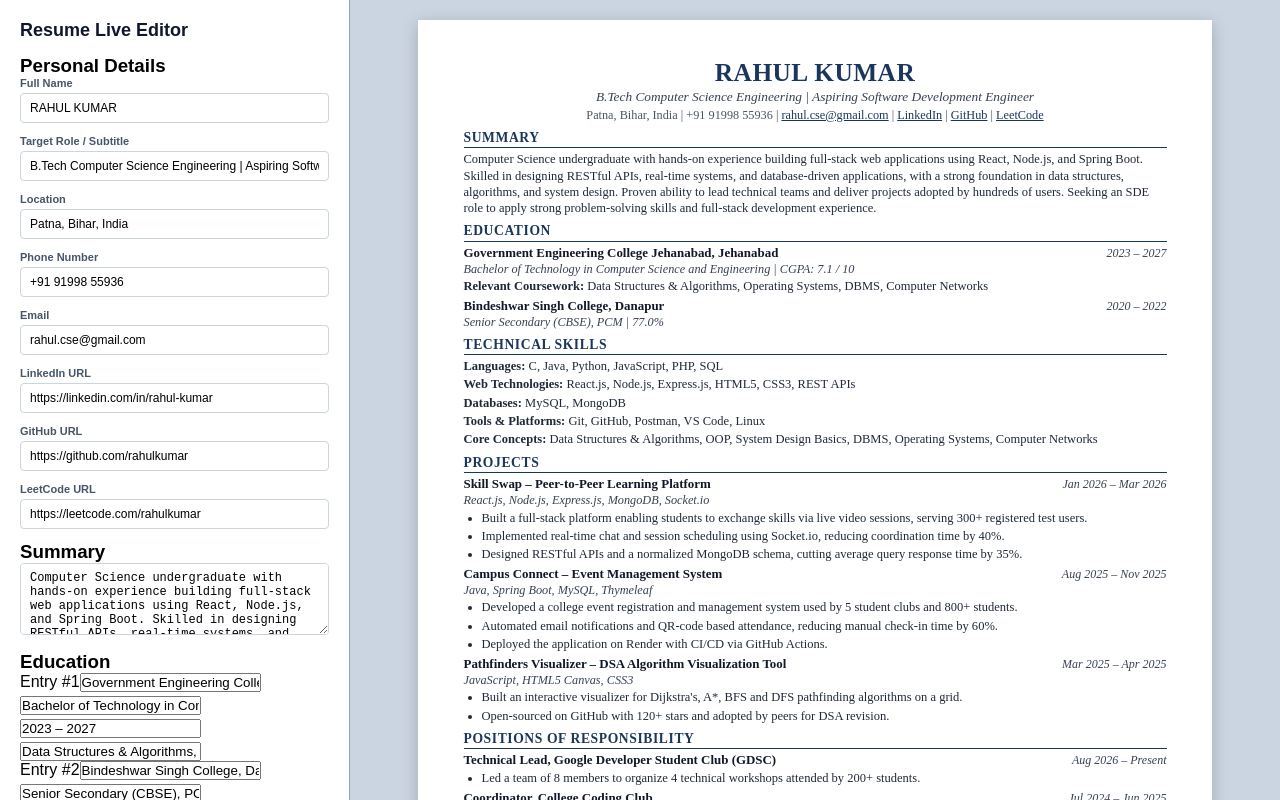
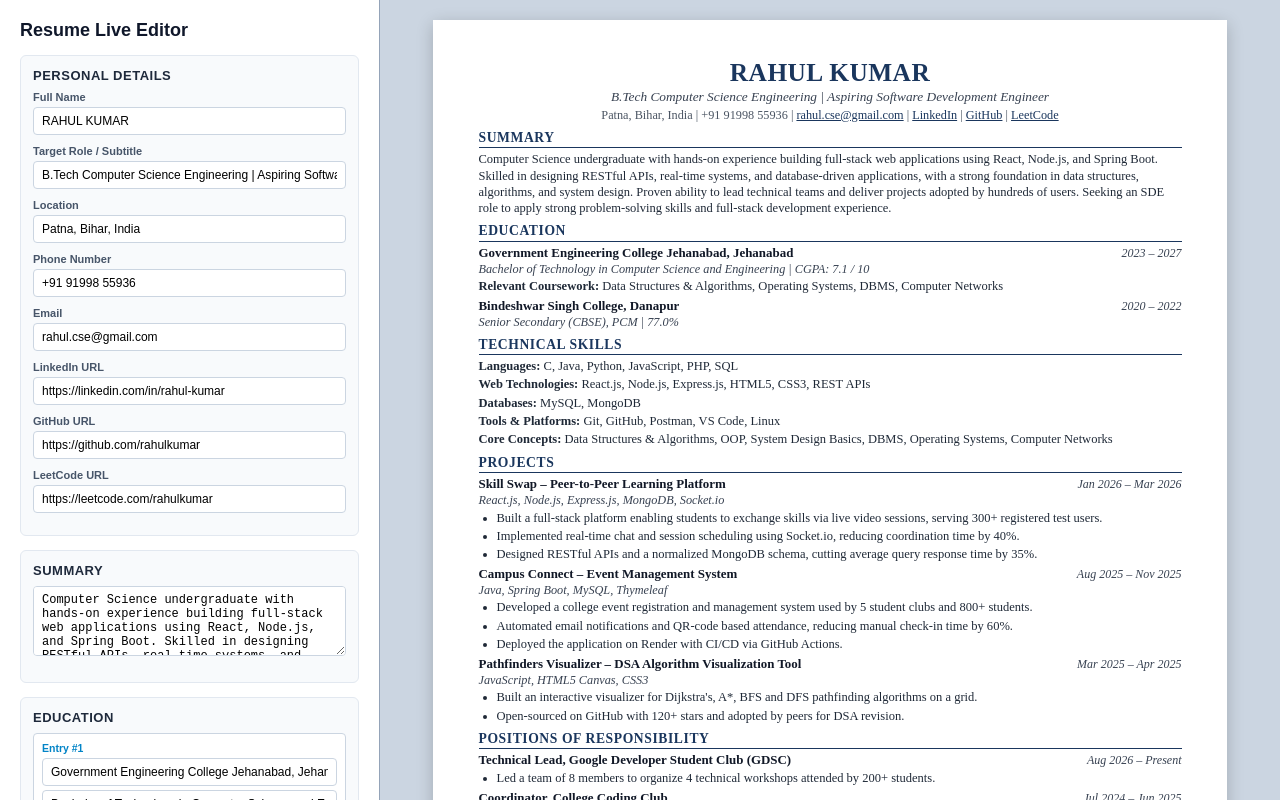
Before and after one commit to Rahul-college-use/Rahul-Resume-Builder, a React (Vite) app: page / in a window 1280 px wide. Built offline with nearby package versions, Linux system fonts and the light colour scheme.

Commit message:
Update index.css

```diff
--- a/src/index.css
+++ b/src/index.css
@@ -16,8 +16,8 @@ body {
 
 /* Sidebar Styling */
 .editor-sidebar {
-  width: 350px;
-  min-width: 330px;
+  width: 380px;
+  min-width: 350px;
   height: 100vh;
   overflow-y: auto;
   background-color: #ffffff;
@@ -31,8 +31,40 @@ body {
   margin-bottom: 14px;
 }
 
+.editor-section-box {
+  background: #f8fafc;
+  border: 1px solid #e2e8f0;
+  border-radius: 6px;
+  padding: 12px;
+  margin-bottom: 14px;
+}
+
+.editor-section-box h3 {
+  font-size: 13px;
+  color: #1e293b;
+  margin-bottom: 8px;
+  text-transform: uppercase;
+  letter-spacing: 0.5px;
+}
+
+.sub-item-box {
+  background: #ffffff;
+  border: 1px solid #cbd5e1;
+  border-radius: 4px;
+  padding: 8px;
+  margin-bottom: 8px;
+}
+
+.sub-label {
+  display: block;
+  font-size: 10.5px;
+  font-weight: bold;
+  color: #0284c7;
+  margin-bottom: 4px;
+}
+
 .field-group {
-  margin-bottom: 12px;
+  margin-bottom: 10px;
 }
 
 .field-group label {
@@ -44,9 +76,11 @@ body {
 }
 
 .field-group input,
-.field-group textarea {
+.field-group textarea,
+.sub-item-box input,
+.sub-item-box textarea {
   width: 100%;
-  padding: 7px 9px;
+  padding: 6px 8px;
   font-size: 12px;
   border: 1px solid #cbd5e1;
   border-radius: 4px;
@@ -55,7 +89,9 @@ body {
 }
 
 .field-group input:focus,
-.field-group textarea:focus {
+.field-group textarea:focus,
+.sub-item-box input:focus,
+.sub-item-box textarea:focus {
   border-color: #1a365d;
 }
 
@@ -70,6 +106,7 @@ body {
   font-size: 13px;
   cursor: pointer;
   margin-top: 10px;
+  margin-bottom: 24px;
 }
 
 .export-btn:hover {
```
